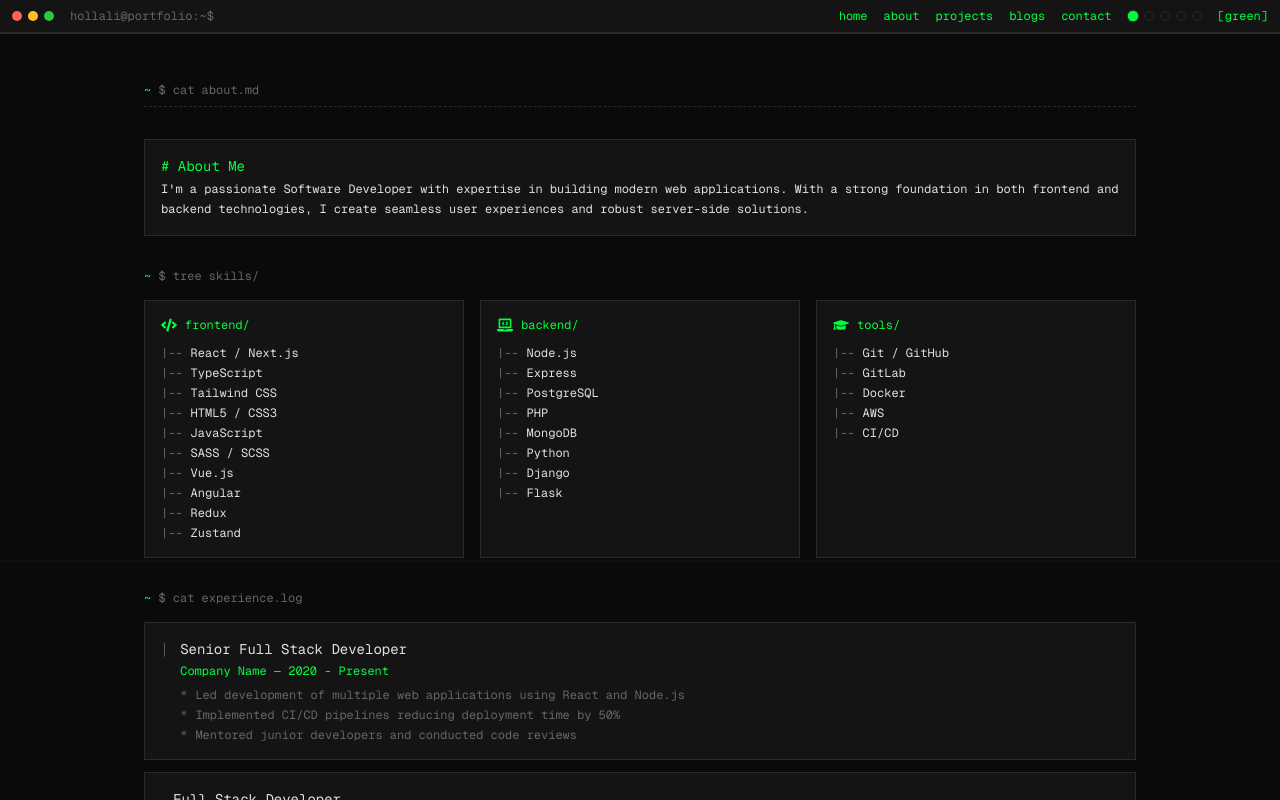
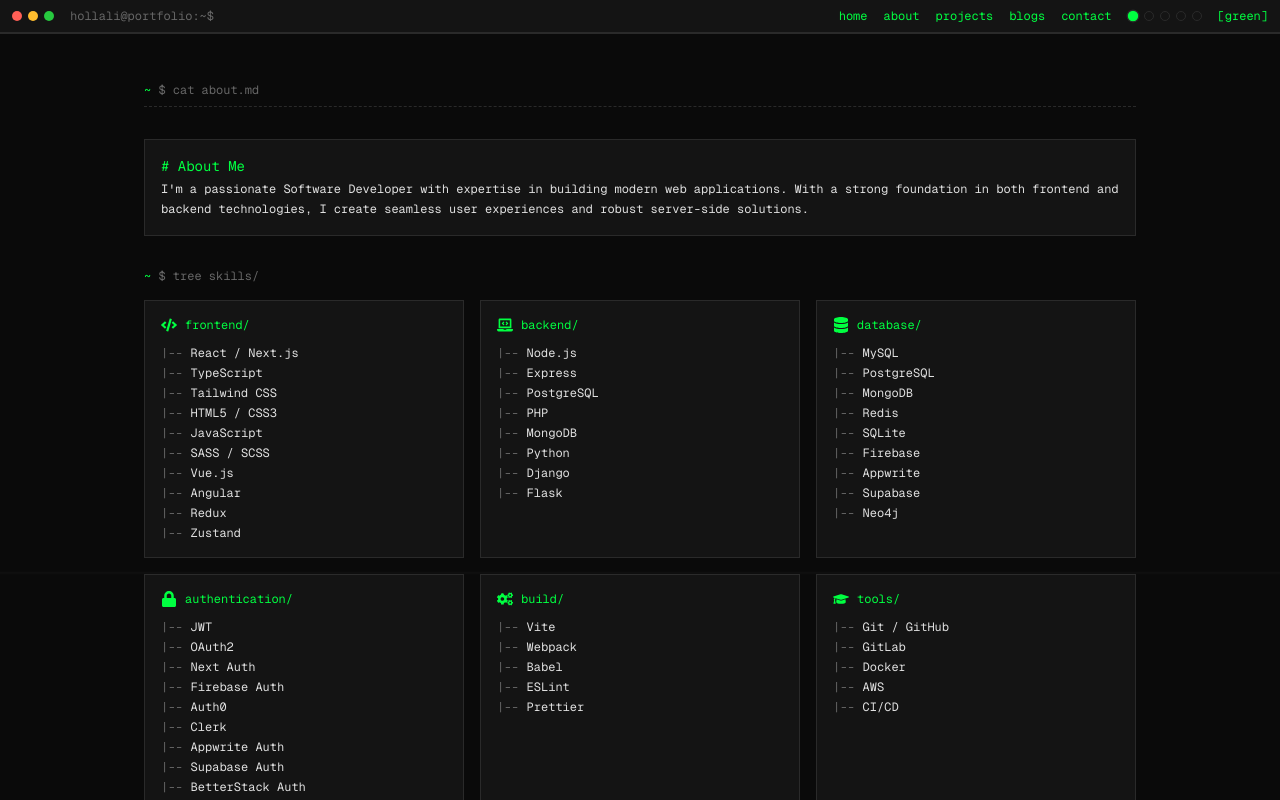
Before and after one commit to hollali/HollaliKelvin, a Next.js app: page /about in a window 1280 px wide. Shown: the top 800 px of the page. Built offline with nearby package versions, Linux system fonts and the light colour scheme.

Commit message:
`Added new icons and skills group to About page`

```diff
--- a/src/app/about/page.tsx
+++ b/src/app/about/page.tsx
@@ -1,6 +1,13 @@
 "use client";
 
-import { FaCode, FaLaptopCode, FaGraduationCap } from "react-icons/fa";
+import {
+  FaCode,
+  FaLaptopCode,
+  FaGraduationCap,
+  FaDatabase,
+  FaLock,
+  FaCogs,
+} from "react-icons/fa";
 import { motion } from "framer-motion";
 
 const skills = {
@@ -122,6 +129,13 @@
           {[
             { title: "frontend", icon: FaCode, items: skills.frontend },
             { title: "backend", icon: FaLaptopCode, items: skills.backend },
+            { title: "database", icon: FaDatabase, items: skills.database },
+            {
+              title: "authentication",
+              icon: FaLock,
+              items: skills.authentication,
+            },
+            { title: "build", icon: FaCogs, items: skills.build },
             { title: "tools", icon: FaGraduationCap, items: skills.tools },
           ].map((group, gi) => (
             <motion.div
```
Also changed, not shown: 50 other files (tests, documents, lock files or other folders).
